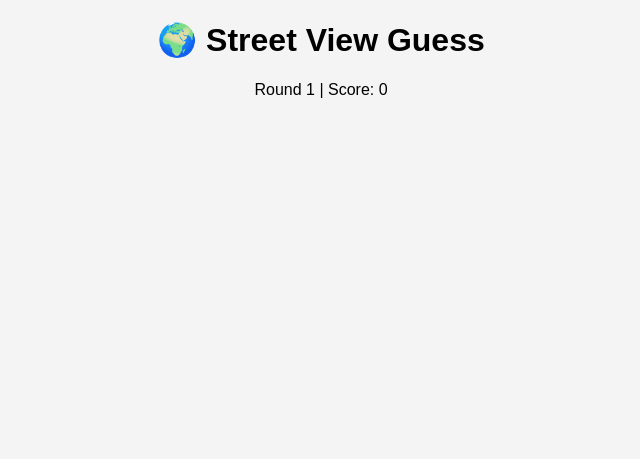
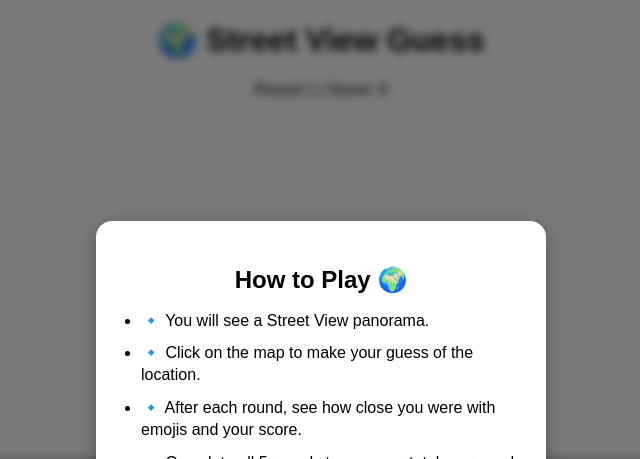
Before and after one commit to ktwom22/sight-c, a Flask app: page / in a window 1280 px wide. Shown: the top 459 px of the page, without its empty margins (319-959 px from the left). Run offline with Flask 3, Linux system fonts and the light colour scheme; some libraries are stand-ins or nearby versions; grey boxes are pictures that could not be loaded.

Commit message:
how to add

```diff
--- a/main.py
+++ b/main.py
@@ -1,5 +1,5 @@
 from flask import Flask, render_template, request, session, redirect, url_for
-import random, math, csv, os, json, datetime, hashlib
+import random, math, csv, os, json, datetime
 
 app = Flask(__name__)
 app.secret_key = "supersecretkey"
@@ -20,13 +20,6 @@ def haversine(lat1, lon1, lat2, lon2):
     c = 2 * math.atan2(math.sqrt(a), math.sqrt(1-a))
     return R * c
 
-def get_daily_game_locations():
-    """Return the same 5 random locations for all users each day"""
-    today = datetime.date.today().isoformat()
-    seed = int(hashlib.sha256(today.encode()).hexdigest(), 16) % (10**8)
-    rnd = random.Random(seed)
-    return rnd.sample(ALL_LOCATIONS, 5)
-
 @app.before_request
 def setup_game():
     """Reset daily game if first visit today"""
@@ -36,8 +29,14 @@ def setup_game():
         session["score"] = 0
         session["round"] = 1
         session["results"] = []
-        session["game_locations"] = get_daily_game_locations()
+        session["game_locations"] = random.sample(ALL_LOCATIONS, 5)
         session["last_played_date"] = today
+        session["instructions_shown"] = False  # Add instructions flag
+
+@app.route("/instructions_shown", methods=["POST"])
+def instructions_shown():
+    session["instructions_shown"] = True
+    return "", 204
 
 @app.route("/")
 def index():
@@ -52,6 +51,8 @@ def index():
     session["actual_lon"] = loc["lon"]
     session["heading"] = loc.get("heading", 0)
 
+    show_instructions = not session.get("instructions_shown", False)
+
     return render_template(
         "index.html",
         lat=loc["lat"],
@@ -59,7 +60,8 @@ def index():
         heading=loc.get("heading", 0),
         api_key=GOOGLE_API_KEY,
         round=round_num,
-        score=score
+        score=score,
+        show_instructions=show_instructions
     )
 
 @app.route("/guess", methods=["POST"])
@@ -80,7 +82,7 @@ def guess():
     round_score = max(0, int(1000 - distance_km))
     score += round_score
 
-    # Distance bar (emoji)
+    # Distance bar
     if distance_km < 5:
         bar = "📍🟩📍"
     elif distance_km < 50:
@@ -93,6 +95,7 @@ def guess():
     # Store round result
     results = session.get("results", [])
     results.append({
+        "round": round_num,
         "bar": bar,
         "distance_km": distance_km,
         "distance_mi": distance_mi,
@@ -106,10 +109,7 @@ def guess():
     session["score"] = score
     session["round"] = round_num + 1
 
-    # After last round, go to final results
-    if round_num >= 5:
-        return redirect(url_for("result"))
-    return redirect(url_for("index"))
+    return redirect(url_for("result"))
 
 @app.route("/result", methods=["GET", "POST"])
 def result():
@@ -139,6 +139,13 @@ def result():
 
     return render_template("final_results.html", score=score, share_text=share_text)
 
+@app.route("/next")
+def next_round():
+    round_num = session.get("round", 1)
+    if round_num > 5:
+        return redirect(url_for("result"))
+    return redirect(url_for("index"))
+
 @app.route("/leaderboard")
 def leaderboard():
     entries = []
@@ -152,4 +159,4 @@ def leaderboard():
 
 if __name__ == "__main__":
     port = int(os.environ.get("PORT", 5010))
-    app.run(host="0.0.0.0", port=port)
+    app.run(host="0.0.0.0", port=port, debug=True)
--- a/templates/index.html
+++ b/templates/index.html
@@ -14,6 +14,60 @@
 </script>
 
 <style>
+/* Modal background */
+#instructionsModal {
+  display: none;
+  position: fixed;
+  inset: 0;
+  background: rgba(0,0,0,0.5);
+  backdrop-filter: blur(4px);
+  display: flex;
+  justify-content: center;
+  align-items: center;
+  z-index: 1000;
+}
+
+/* Modal content */
+#instructionsContent {
+  background: white;
+  border-radius: 16px;
+  padding: 25px;
+  max-width: 400px;
+  width: 90%;
+  text-align: left;
+  box-shadow: 0 5px 20px rgba(0,0,0,0.3);
+}
+
+#instructionsContent h2 {
+  text-align: center;
+  margin-bottom: 15px;
+}
+
+#instructionsContent ul {
+  padding-left: 20px;
+}
+
+#instructionsContent li {
+  margin-bottom: 10px;
+  line-height: 1.4;
+}
+
+#closeInstructions {
+  display: block;
+  margin: 20px auto 0;
+  padding: 10px 20px;
+  border: none;
+  border-radius: 8px;
+  background-color: #28a745;
+  color: white;
+  font-size: 16px;
+  cursor: pointer;
+}
+
+#closeInstructions:hover {
+  background-color: #218838;
+}
+
 body { font-family: Arial; text-align: center; background: #f4f4f4; margin:0; padding:0; }
 #street-view, #map { width: 90%; height: 40vh; margin: 20px auto; border-radius: 12px; }
 button { padding: 12px 25px; font-size: 16px; margin-top: 10px; border-radius: 6px; border: none; background-color: #28a745; color: white; cursor: pointer; }
@@ -22,8 +76,22 @@ button:hover { background-color: #218838; }
 </style>
 </head>
 <body>
+<!-- Instructions Modal -->
+<div id="instructionsModal">
+  <div id="instructionsContent">
+    <h2>How to Play 🌍</h2>
+    <ul>
+      <li>🔹 You will see a Street View panorama.</li>
+      <li>🔹 Click on the map to make your guess of the location.</li>
+      <li>🔹 After each round, see how close you were with emojis and your score.</li>
+      <li>🔹 Complete all 5 rounds to see your total score and share results!</li>
+    </ul>
+    <button id="closeInstructions">Got it!</button>
+  </div>
+</div>
 <h1>🌍 Street View Guess</h1>
 <p>Round {{ round }} | Score: {{ score }}</p>
+
 
 <div id="street-view"></div>
 <div id="map"></div>
```
